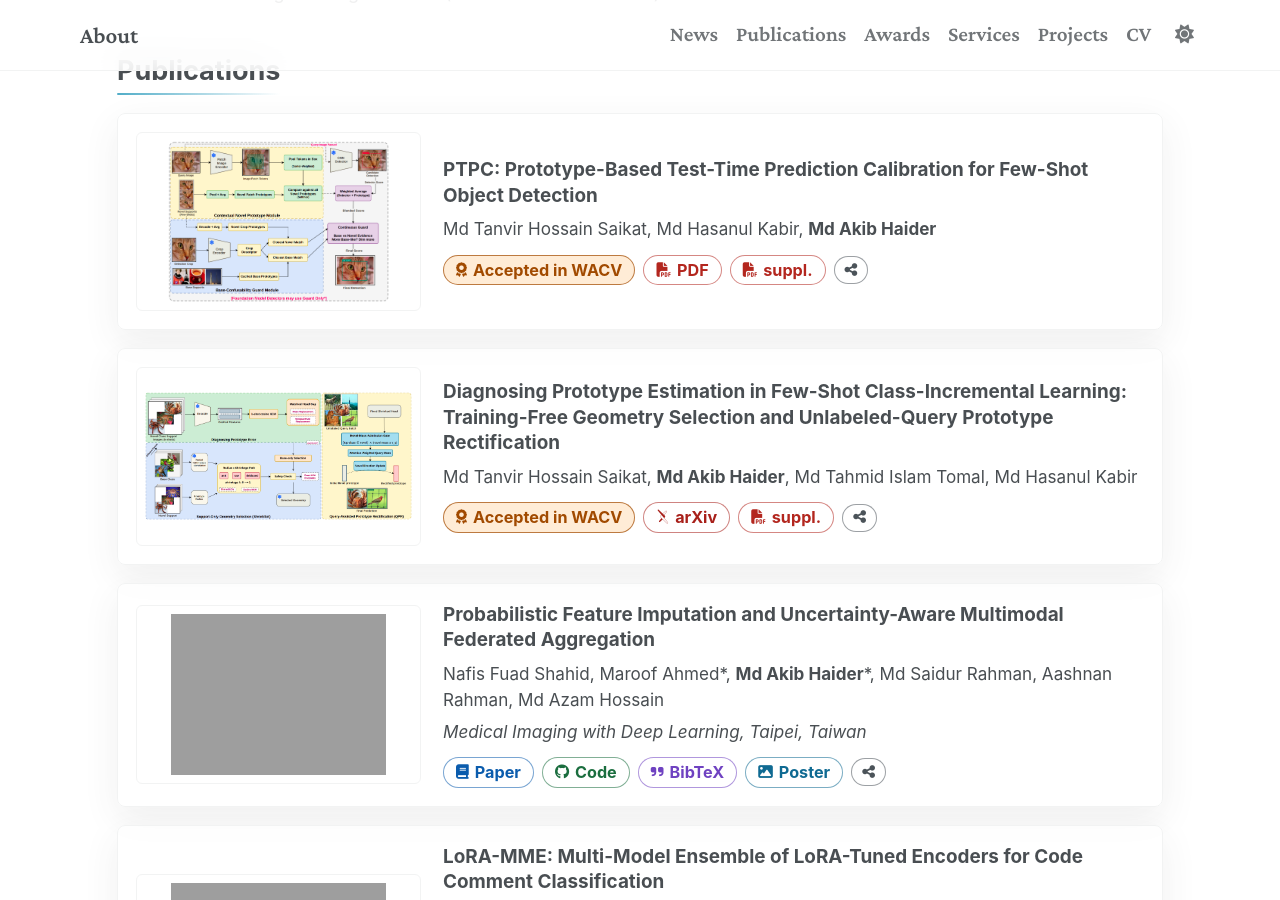
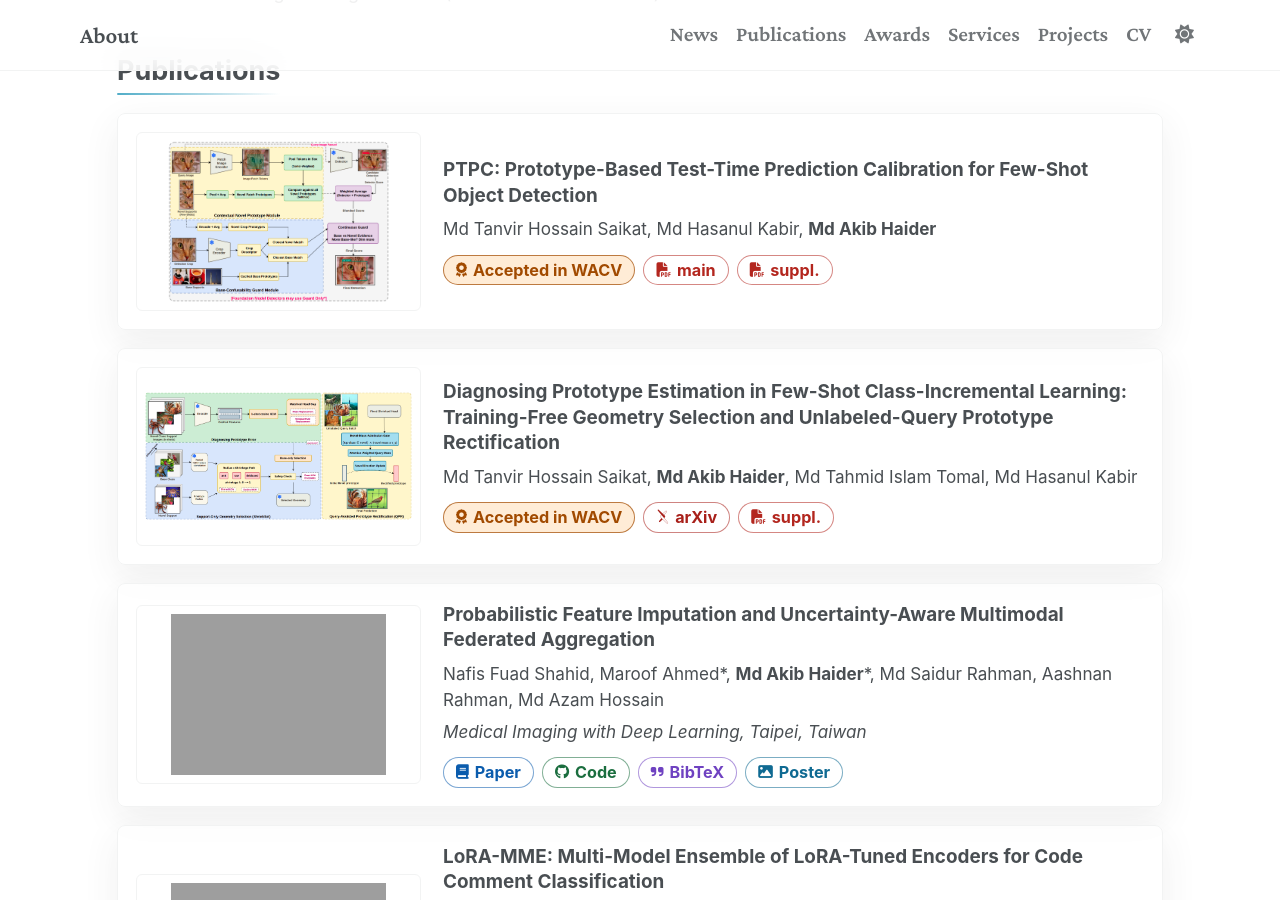
Before and after one commit to akibhaider/akibhaider.github.io, a Jekyll site: the page built from _pages/about.md, in a window 1280 px wide and 900 px high, scrolled down 1067 px. Built offline with Jekyll 4.4.1, drawn with Linux system fonts in a browser that asks for light colours; some web fonts are replaced.

Commit message:
publication update

```diff
--- a/_data/publications.yml
+++ b/_data/publications.yml
@@ -5,6 +5,7 @@
   authors: Md Tanvir Hossain Saikat, Md Hasanul Kabir, Md Akib Haider
   img: /images/ptpc_wacv.png
   pdf: /files/PTPC.pdf
+  pdf_label: main
   supplementary: /files/ptpc%20supple.pdf
   badge: Accepted in WACV
 
--- a/_includes/home-publications.html
+++ b/_includes/home-publications.html
@@ -20,7 +20,7 @@
               <span class="pub-pill pub-pill--badge"><i class="fa-solid fa-award" aria-hidden="true"></i>{{ pub.badge }}</span>
             {% endif %}
             {% if pub.pdf %}
-              <a class="pub-pill pub-pill--pdf" href="{{ pub.pdf }}" target="_blank" rel="noopener noreferrer" title="View PDF"><i class="fa-solid fa-file-pdf" aria-hidden="true"></i>PDF</a>
+              <a class="pub-pill pub-pill--pdf" href="{{ pub.pdf }}" target="_blank" rel="noopener noreferrer" title="View PDF"><i class="fa-solid fa-file-pdf" aria-hidden="true"></i>{{ pub.pdf_label | default: 'PDF' }}</a>
             {% endif %}
             {% if pub.Paper %}
               <a class="pub-pill pub-pill--paper" href="{{ pub.Paper }}" target="_blank" rel="noopener noreferrer" title="View paper"><i class="fa-solid fa-book" aria-hidden="true"></i>Paper</a>
@@ -43,7 +43,6 @@
             {% if pub.poster %}
               <a class="pub-pill pub-pill--media" href="{{ pub.poster }}" target="_blank" rel="noopener noreferrer" title="View poster"><i class="fa-solid fa-image" aria-hidden="true"></i>Poster</a>
             {% endif %}
-            <button class="pub-pill pub-pill--share" type="button" title="Copy link to this publication" aria-label="Copy link to this publication" onclick="homeCopyLink('{{ pid }}', this)"><i class="fa-solid fa-share-nodes" aria-hidden="true"></i></button>
           </div>
         </div>
 
--- a/_includes/home-share-script.html
+++ b/_includes/home-share-script.html
@@ -22,14 +22,6 @@
 
   window.homeUtil = { copyText: copyText, flash: flash };
 
-  window.homeCopyLink = function (id, btn) {
-    copyText(window.location.origin + window.location.pathname + '#' + id).then(function () {
-      flash(btn, '<i class="fa-solid fa-check" aria-hidden="true"></i>');
-    }).catch(function () {
-      window.prompt('Copy this link:', window.location.origin + window.location.pathname + '#' + id);
-    });
-  };
-
   function centerSharedCard() {
     var id;
     try { id = decodeURIComponent(window.location.hash.slice(1)); } catch (err) { return; }
--- a/_includes/projects.html
+++ b/_includes/projects.html
@@ -22,7 +22,6 @@
             {% if project.youtube %}
               <a class="pub-pill pub-pill--video" href="{{ project.youtube }}" target="_blank" rel="noopener noreferrer" title="Watch on YouTube"><i class="fa-brands fa-youtube" aria-hidden="true"></i>Video</a>
             {% endif %}
-            <button class="pub-pill pub-pill--share" type="button" title="Copy link to this project" aria-label="Copy link to this project" onclick="homeCopyLink('{{ pid }}', this)"><i class="fa-solid fa-share-nodes" aria-hidden="true"></i></button>
           </div>
         </div>
       </article>
```
